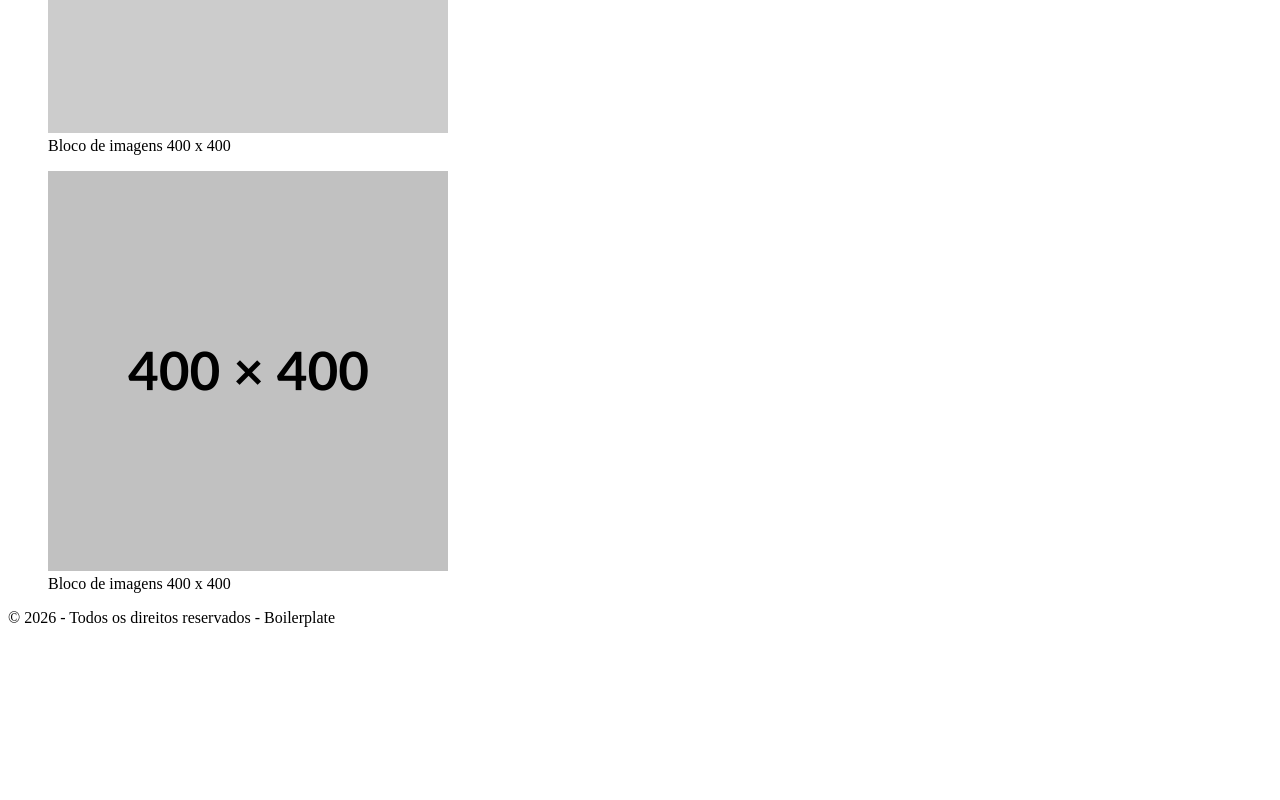
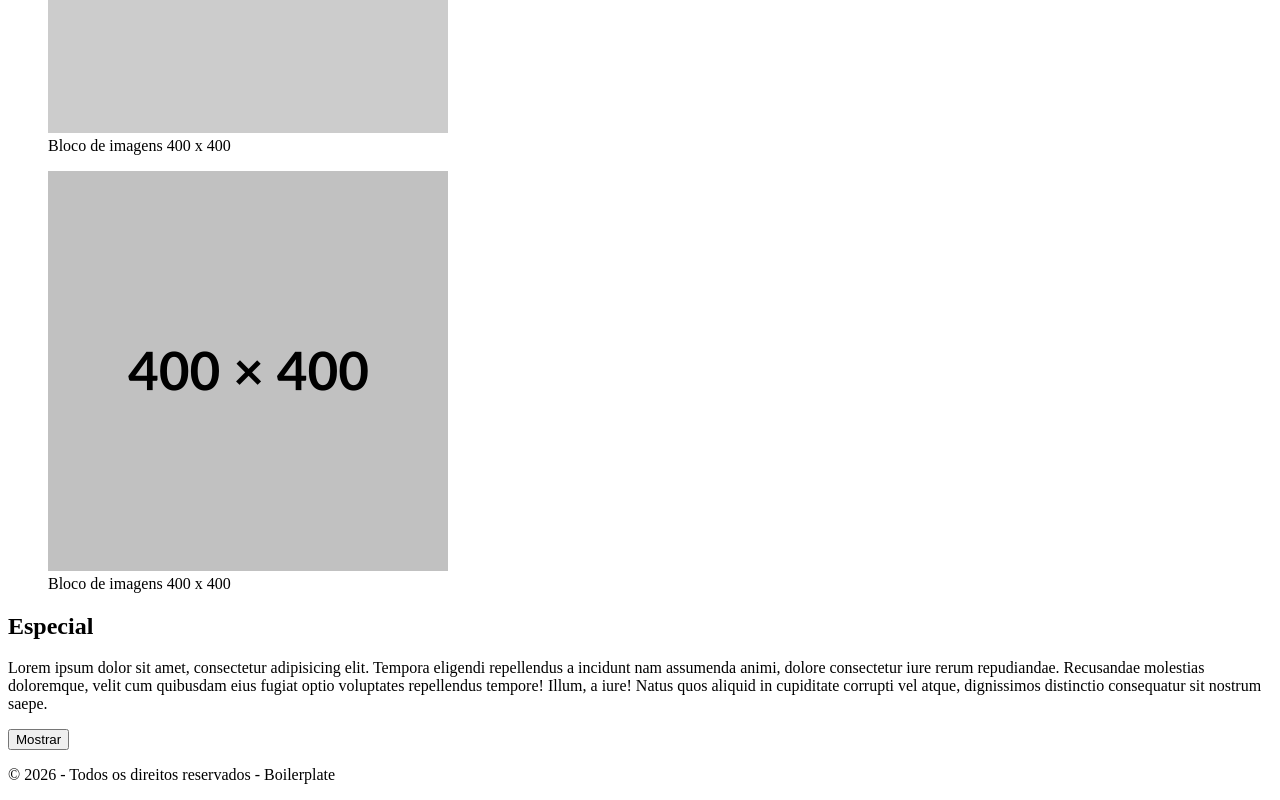
Before and after one commit to 1TDSPH-26/front-2sem-aula-10, a React (Vite) app in the folder my-app/: page / in a window 1280 px wide. Shown: the part 497-1297 px from the top of the page. Before the commit the page ends 1140 px from the top, so only its background shows below. Built offline with nearby package versions, Linux system fonts and the light colour scheme.

Commit message:
feat: Iniciando useState de esconder seção.

```diff
--- a/my-app/src/components/Conteudo/Conteudo.tsx
+++ b/my-app/src/components/Conteudo/Conteudo.tsx
@@ -1,6 +1,15 @@
+import { useState } from "react";
 import imgQuadrada from "../../img/quadrado.png";
 
 export default function Conteudo() {
+
+    const[mostraSecao, setMostraSecao] = useState(false);
+
+    const alternaSecao = () =>{
+        setMostraSecao(!mostraSecao);
+        console.log(mostraSecao);
+    }
+
     return (
         <main>
             <section>
@@ -18,6 +27,11 @@ export default function Conteudo() {
                     <figcaption>Bloco de imagens 400 x 400</figcaption>
                 </figure>
             </section>
+            <section>
+                <h2>Especial</h2>
+                <p>Lorem ipsum dolor sit amet, consectetur adipisicing elit. Tempora eligendi repellendus a incidunt nam assumenda animi, dolore consectetur iure rerum repudiandae. Recusandae molestias doloremque, velit cum quibusdam eius fugiat optio voluptates repellendus tempore! Illum, a iure! Natus quos aliquid in cupiditate corrupti vel atque, dignissimos distinctio consequatur sit nostrum saepe.</p>
+            </section>
+            <button onClick={alternaSecao}>{mostraSecao ? "Esconder" : "Mostrar"}</button>
         </main>
     )
 }
```
